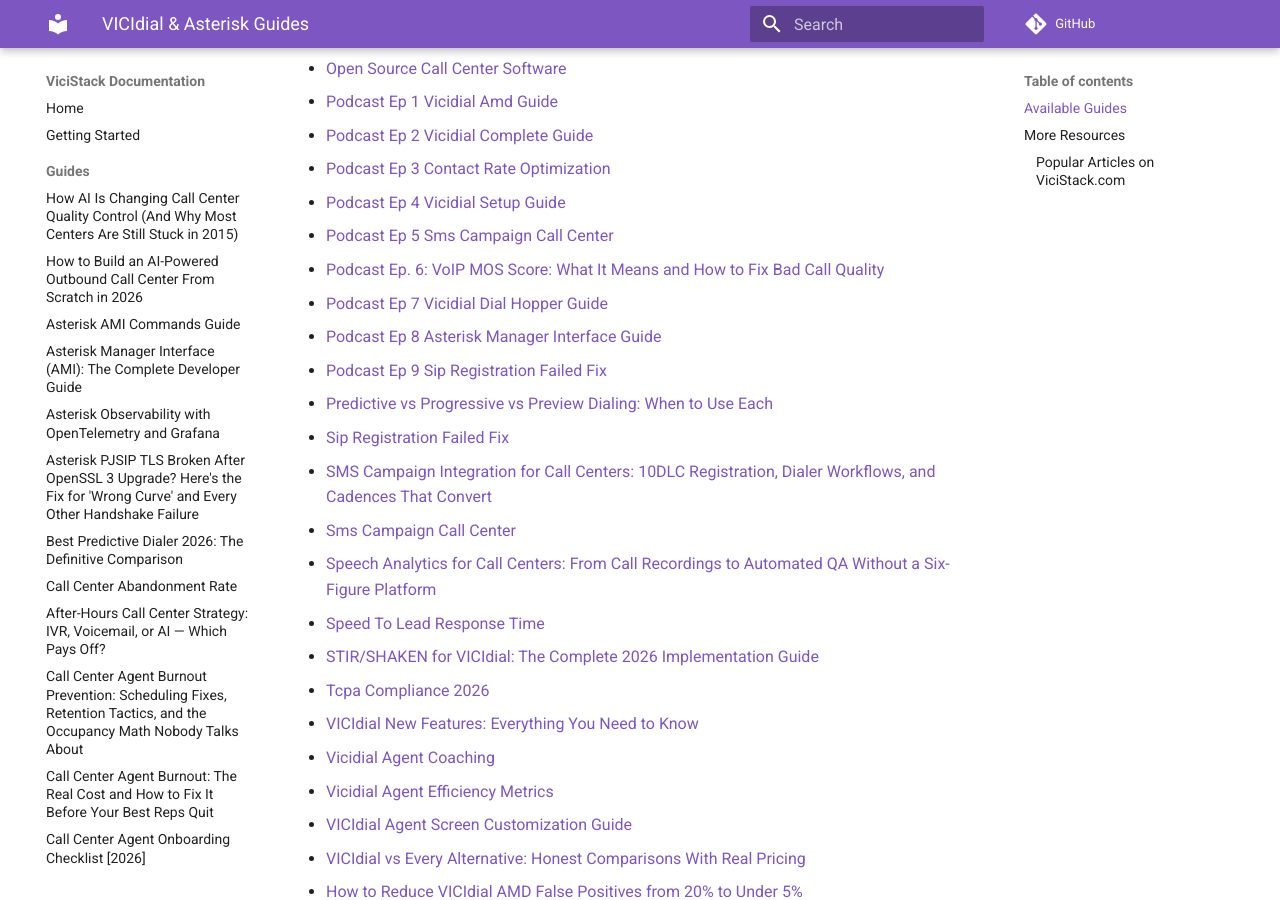
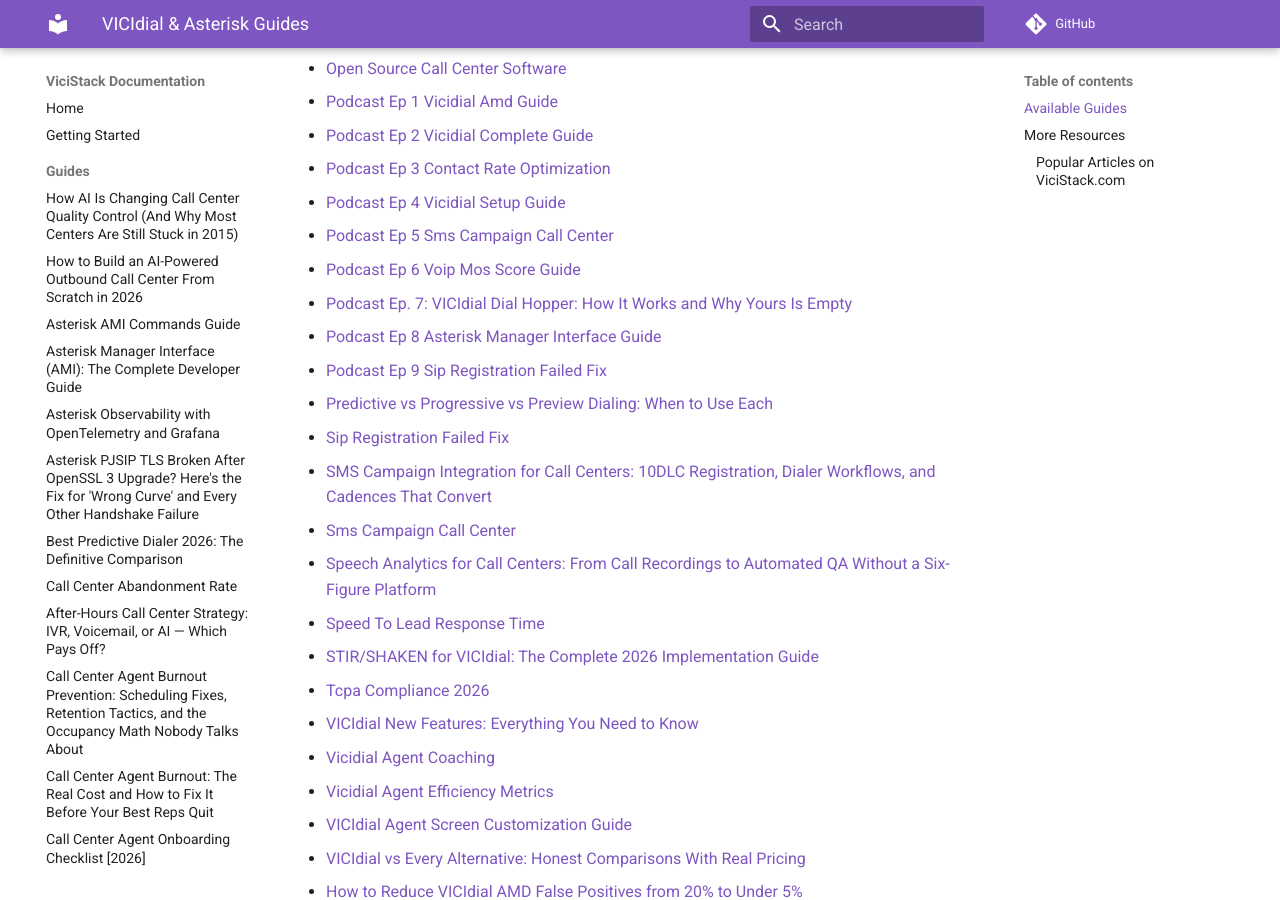
Before and after one commit to gamlin-ccdocs/vicistack-docs, an MkDocs documentation site: the page built from docs/guides/index.md, in a window 1280 px wide and 900 px high, scrolled down 1730 px. Built offline with MkDocs 1.6.1 and Material for MkDocs 9.7.7, drawn with Linux system fonts in a browser that asks for light colours; comment, search, counter and statistics services are not loaded.

Commit message:
Add guide: Podcast Ep. 7: VICIdial Dial Hopper: How It Works and Why Yours Is Empty

```diff
--- a/docs/guides/index.md
+++ b/docs/guides/index.md
@@ -50,8 +50,8 @@
 - [Podcast Ep 3 Contact Rate Optimization](podcast-ep-3-contact-rate-optimization.md)
 - [Podcast Ep 4 Vicidial Setup Guide](podcast-ep-4-vicidial-setup-guide.md)
 - [Podcast Ep 5 Sms Campaign Call Center](podcast-ep-5-sms-campaign-call-center.md)
-- [Podcast Ep. 6: VoIP MOS Score: What It Means and How to Fix Bad Call Quality](podcast-ep-6-voip-mos-score-guide.md)
-- [Podcast Ep 7 Vicidial Dial Hopper Guide](podcast-ep-7-vicidial-dial-hopper-guide.md)
+- [Podcast Ep 6 Voip Mos Score Guide](podcast-ep-6-voip-mos-score-guide.md)
+- [Podcast Ep. 7: VICIdial Dial Hopper: How It Works and Why Yours Is Empty](podcast-ep-7-vicidial-dial-hopper-guide.md)
 - [Podcast Ep 8 Asterisk Manager Interface Guide](podcast-ep-8-asterisk-manager-interface-guide.md)
 - [Podcast Ep 9 Sip Registration Failed Fix](podcast-ep-9-sip-registration-failed-fix.md)
 - [Predictive vs Progressive vs Preview Dialing: When to Use Each](predictive-vs-progressive-dialing.md)
--- a/mkdocs.yml
+++ b/mkdocs.yml
@@ -65,8 +65,8 @@
       - "Podcast Ep 3 Contact Rate Optimization": "guides/podcast-ep-3-contact-rate-optimization.md"
       - "Podcast Ep 4 Vicidial Setup Guide": "guides/podcast-ep-4-vicidial-setup-guide.md"
       - "Podcast Ep 5 Sms Campaign Call Center": "guides/podcast-ep-5-sms-campaign-call-center.md"
-      - "Podcast Ep. 6: VoIP MOS Score: What It Means and How to Fix Bad Call Quality": "guides/podcast-ep-6-voip-mos-score-guide.md"
-      - "Podcast Ep 7 Vicidial Dial Hopper Guide": "guides/podcast-ep-7-vicidial-dial-hopper-guide.md"
+      - "Podcast Ep 6 Voip Mos Score Guide": "guides/podcast-ep-6-voip-mos-score-guide.md"
+      - "Podcast Ep. 7: VICIdial Dial Hopper: How It Works and Why Yours Is Empty": "guides/podcast-ep-7-vicidial-dial-hopper-guide.md"
       - "Podcast Ep 8 Asterisk Manager Interface Guide": "guides/podcast-ep-8-asterisk-manager-interface-guide.md"
       - "Podcast Ep 9 Sip Registration Failed Fix": "guides/podcast-ep-9-sip-registration-failed-fix.md"
       - "Predictive vs Progressive vs Preview Dialing: When to Use Each": "guides/predictive-vs-progressive-dialing.md"
```
